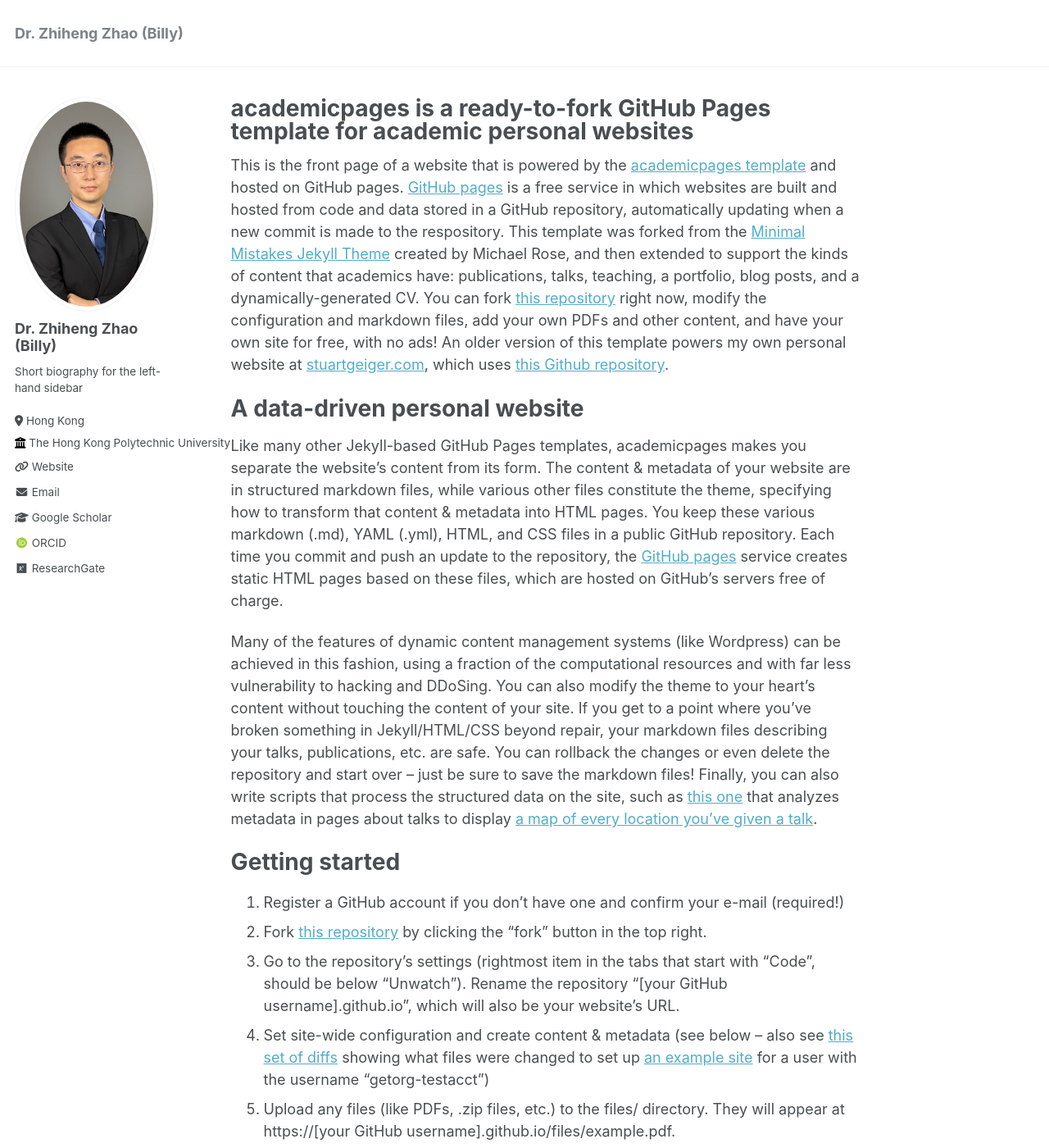
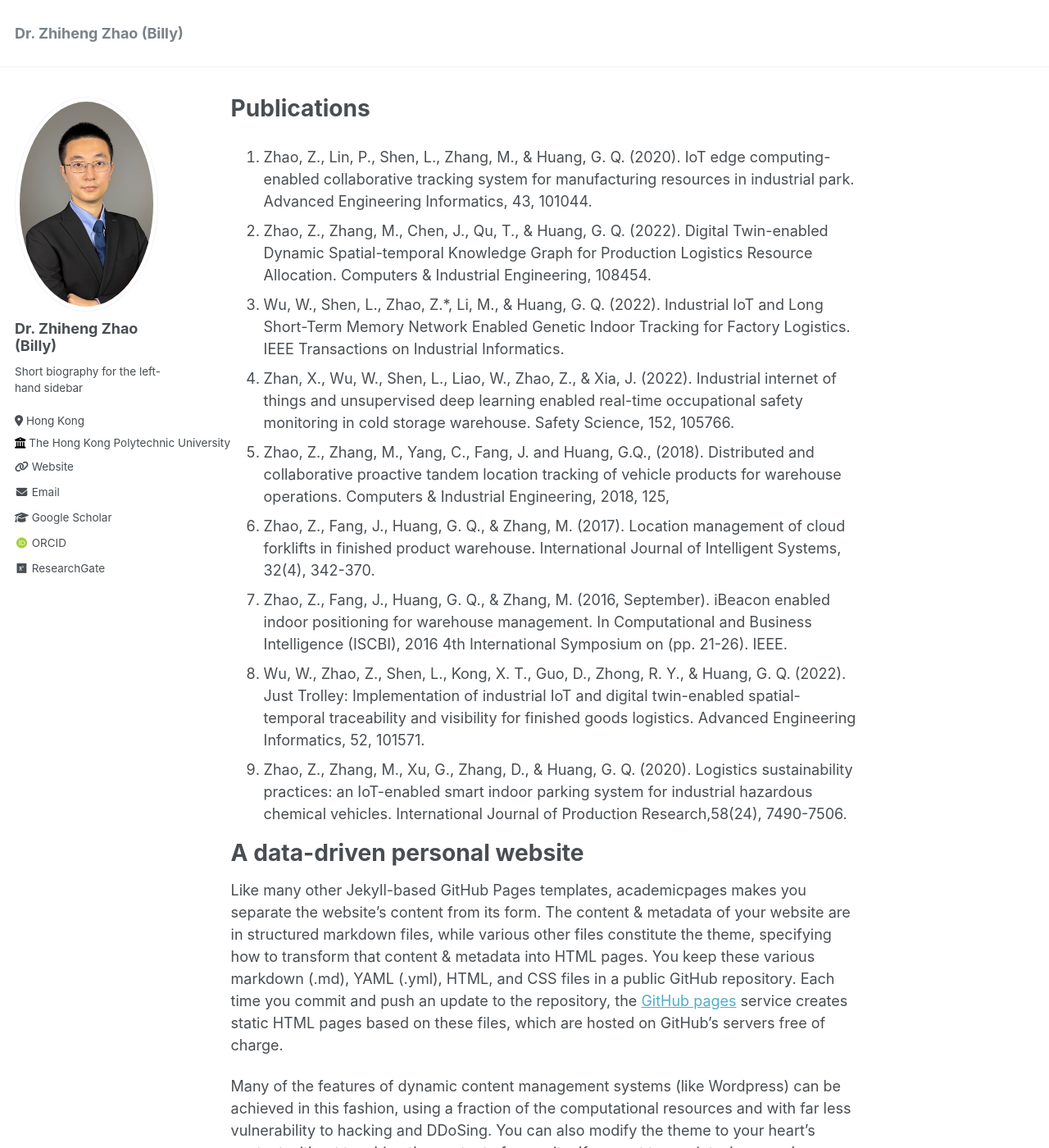
Before and after one commit to billyzzh/billyzzh.github.io, a Jekyll site: the page built from _pages/about.md, in a window 1280 px wide and 1400 px high. Shown: the whole window at 82% size. Built offline with Jekyll 4.4.1, drawn with Linux system fonts in a browser that asks for light colours; some web fonts are replaced.

Commit message:
Update about.md

```diff
--- a/_pages/about.md
+++ b/_pages/about.md
@@ -1,13 +1,24 @@
 ---
 permalink: /
-title: "academicpages is a ready-to-fork GitHub Pages template for academic personal websites"
+title: "Publications"
 author_profile: true
 redirect_from:
   - /about/
   - /about.html
 ---
 
-This is the front page of a website that is powered by the [academicpages template](https://github.com/academicpages/academicpages.github.io) and hosted on GitHub pages. [GitHub pages](https://pages.github.com) is a free service in which websites are built and hosted from code and data stored in a GitHub repository, automatically updating when a new commit is made to the respository. This template was forked from the [Minimal Mistakes Jekyll Theme](https://mmistakes.github.io/minimal-mistakes/) created by Michael Rose, and then extended to support the kinds of content that academics have: publications, talks, teaching, a portfolio, blog posts, and a dynamically-generated CV. You can fork [this repository](https://github.com/academicpages/academicpages.github.io) right now, modify the configuration and markdown files, add your own PDFs and other content, and have your own site for free, with no ads! An older version of this template powers my own personal website at [stuartgeiger.com](http://stuartgeiger.com), which uses [this Github repository](https://github.com/staeiou/staeiou.github.io).
+1.	Zhao, Z., Lin, P., Shen, L., Zhang, M., & Huang, G. Q. (2020). IoT edge computing-enabled collaborative tracking system for manufacturing resources in industrial park. Advanced Engineering Informatics, 43, 101044.
+2.	Zhao, Z., Zhang, M., Chen, J., Qu, T., & Huang, G. Q. (2022). Digital Twin-enabled Dynamic Spatial-temporal Knowledge Graph for Production Logistics Resource Allocation. Computers & Industrial Engineering, 108454.
+3.	Wu, W., Shen, L., Zhao, Z.*, Li, M., & Huang, G. Q. (2022). Industrial IoT and Long Short-Term Memory Network Enabled Genetic Indoor Tracking for Factory Logistics. IEEE Transactions on Industrial Informatics.
+4.	Zhan, X., Wu, W., Shen, L., Liao, W., Zhao, Z., & Xia, J. (2022). Industrial internet of things and unsupervised deep learning enabled real-time occupational safety monitoring in cold storage warehouse. Safety Science, 152, 105766.
+5.	Zhao, Z., Zhang, M., Yang, C., Fang, J. and Huang, G.Q., (2018). Distributed and collaborative proactive tandem location tracking of vehicle products for warehouse operations. Computers & Industrial Engineering, 2018, 125,
+6.	Zhao, Z., Fang, J., Huang, G. Q., & Zhang, M. (2017). Location management of cloud forklifts in finished product warehouse. International Journal of Intelligent Systems, 32(4), 342-370.
+7.	Zhao, Z., Fang, J., Huang, G. Q., & Zhang, M. (2016, September). iBeacon enabled indoor positioning for warehouse management. In Computational and Business Intelligence (ISCBI), 2016 4th International Symposium on (pp. 21-26). IEEE.
+8.	Wu, W., Zhao, Z., Shen, L., Kong, X. T., Guo, D., Zhong, R. Y., & Huang, G. Q. (2022). Just Trolley: Implementation of industrial IoT and digital twin-enabled spatial-temporal traceability and visibility for finished goods logistics. Advanced Engineering Informatics, 52, 101571.
+9.	Zhao, Z., Zhang, M., Xu, G., Zhang, D., & Huang, G. Q. (2020). Logistics sustainability practices: an IoT-enabled smart indoor parking system for industrial hazardous chemical vehicles. International Journal of Production Research,58(24), 7490-7506.
+
+
+
 
 A data-driven personal website
 ======
```
